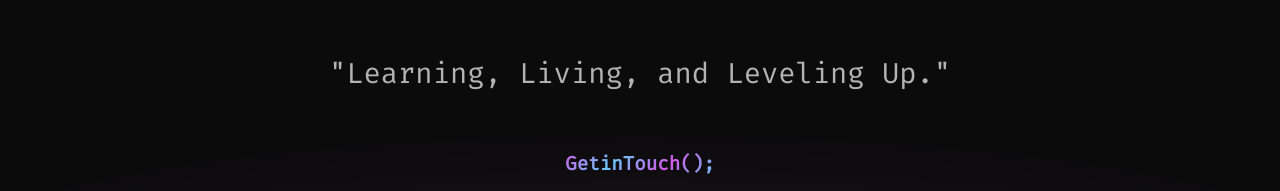
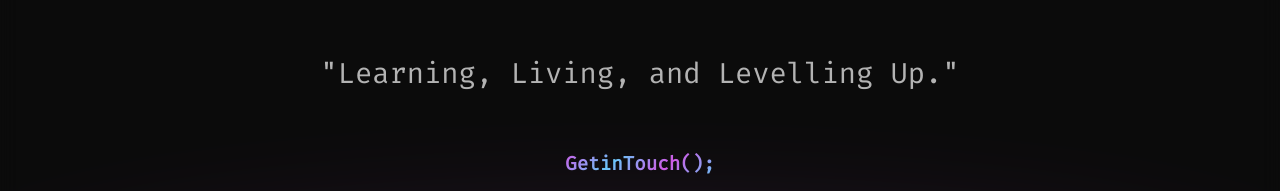
Before and after one commit to 1nv1sibl3/1nv1sibl3.github.io, a plain HTML site: page index.html in a window 1280 px wide. Shown: the part 6535-6726 px from the top of the page. Drawn offline with nearby package versions, Linux system fonts and the light colour scheme; a web font is replaced by a local one.

Commit message:
Update index.html

```diff
--- a/index.html
+++ b/index.html
@@ -584,8 +584,8 @@ What are you doing here?! you sneaky developer...
     <div class="footer-foreground">
       <div class="footercontainer">
         <div class="two-words">
-          <article tabindex="0" aria-label="Learning, Living, and Leveling Up, my quote">
-            "Learning, Living, and Leveling Up."
+          <article tabindex="0" aria-label="Learning, Living, and Levelling Up, my quote">
+            "Learning, Living, and Levelling Up."
           </article>
         </div>
         <div class="social-media-container">
```
